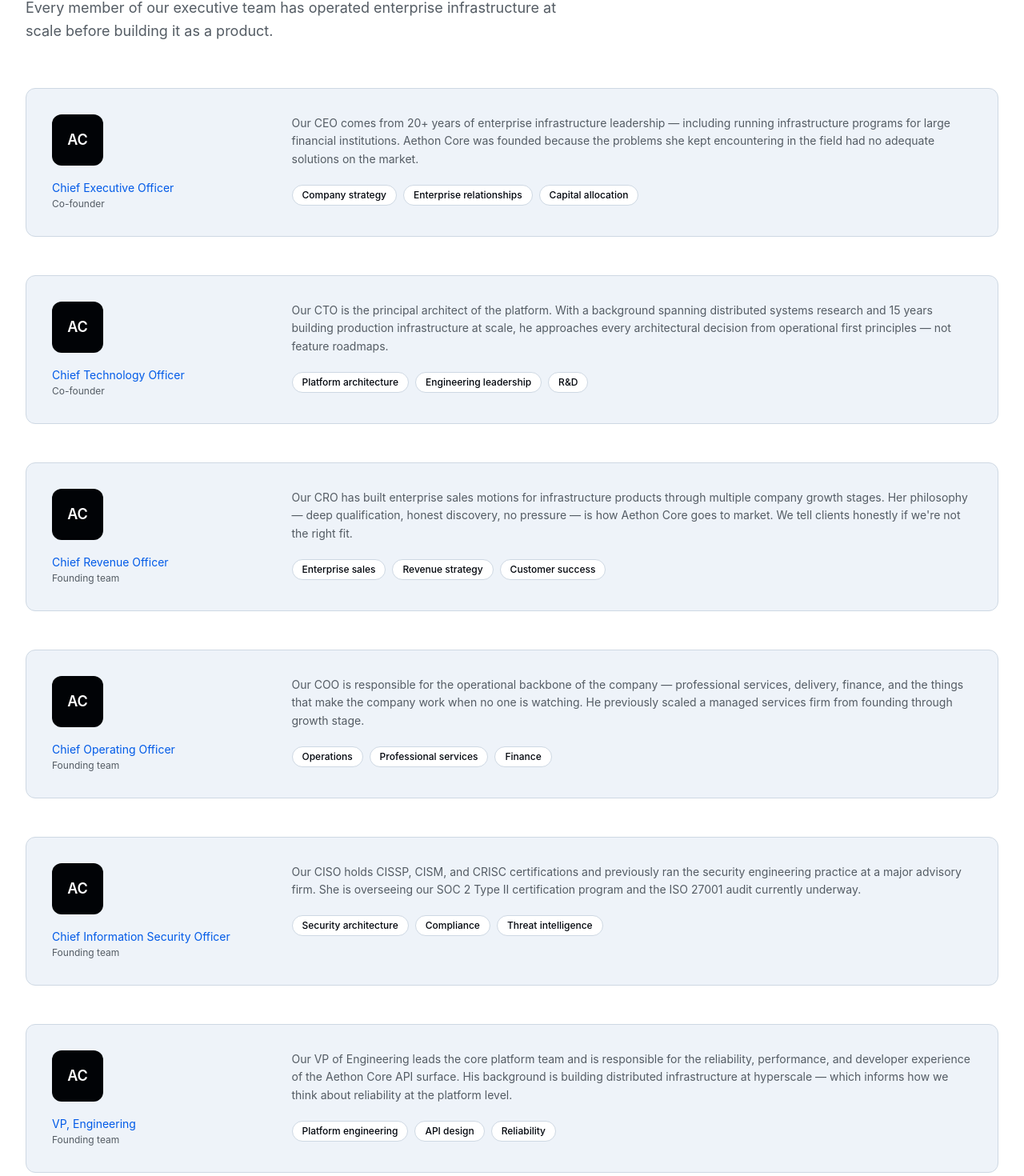
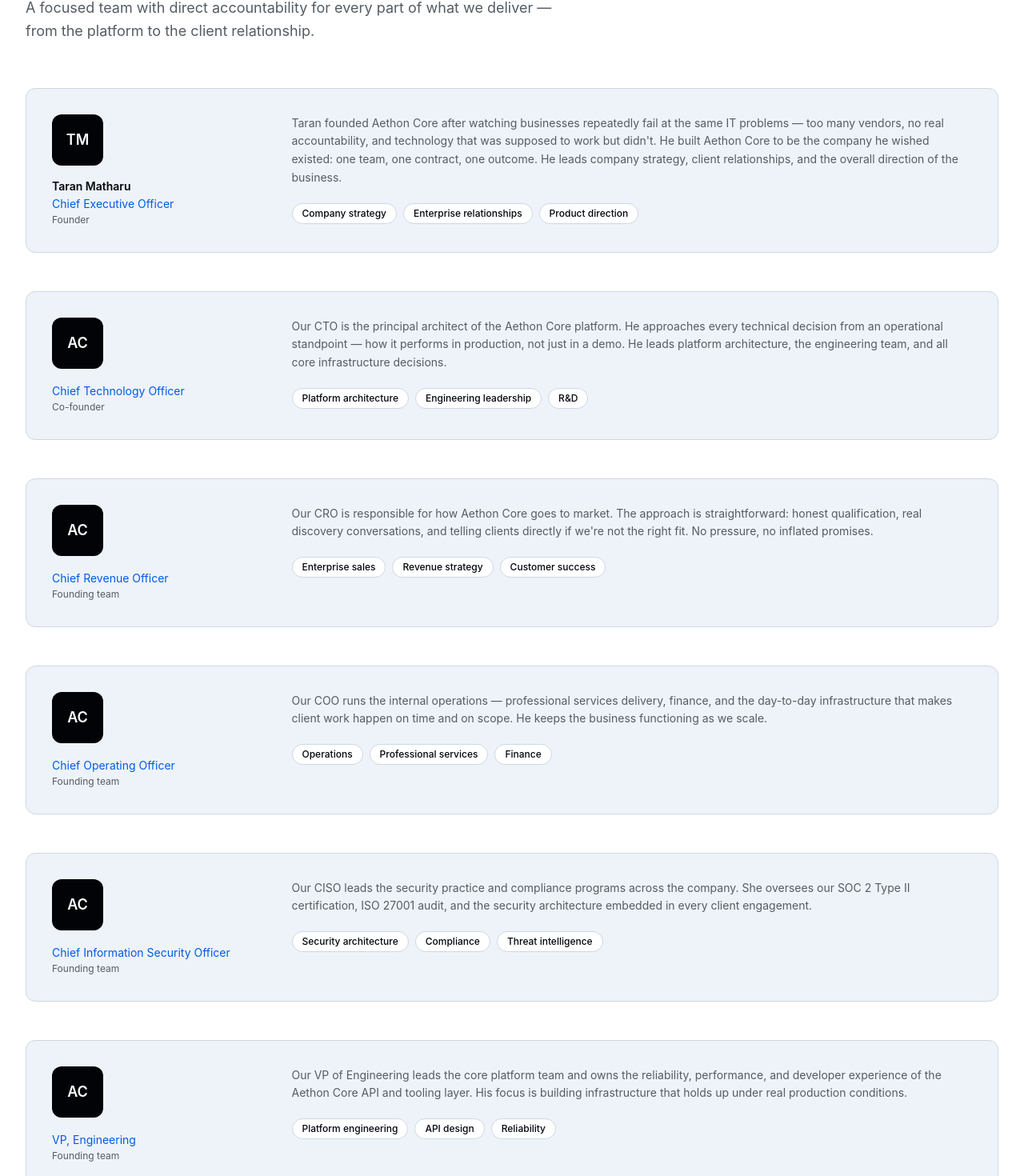
Before and after one commit to ProudStone-576/AC, a Next.js app: page /about/leadership in a window 1280 px wide. Shown: the part 730-2200 px from the top of the page at 80% size. Built offline with nearby package versions, Linux system fonts and the light colour scheme.

Commit message:
Your message here

```diff
--- a/app/(public)/about/leadership/page.tsx
+++ b/app/(public)/about/leadership/page.tsx
@@ -9,44 +9,56 @@
 export const metadata: Metadata = {
   title: "Leadership",
   description:
-    "Meet the founding team and executive leadership of Aethon Core Inc. — experienced operators and technologists building the infrastructure platform for enterprises that cannot afford failure.",
+    "Meet the founding team and leadership of Aethon Core Inc. — operators and technologists building a managed IT platform for businesses that cannot afford to have their technology fail.",
 }
 
 const executives = [
   {
+    name: "Taran Matharu",
+    initials: "TM",
     role: "Chief Executive Officer",
-    tenure: "Co-founder",
-    bio: "Our CEO comes from 20+ years of enterprise infrastructure leadership — including running infrastructure programs for large financial institutions. Aethon Core was founded because the problems she kept encountering in the field had no adequate solutions on the market.",
-    focus: ["Company strategy", "Enterprise relationships", "Capital allocation"],
+    tenure: "Founder",
+    bio: "Taran founded Aethon Core after watching businesses repeatedly fail at the same IT problems — too many vendors, no real accountability, and technology that was supposed to work but didn't. He built Aethon Core to be the company he wished existed: one team, one contract, one outcome. He leads company strategy, client relationships, and the overall direction of the business.",
+    focus: ["Company strategy", "Enterprise relationships", "Product direction"],
   },
   {
+    name: null,
+    initials: "AC",
     role: "Chief Technology Officer",
     tenure: "Co-founder",
-    bio: "Our CTO is the principal architect of the platform. With a background spanning distributed systems research and 15 years building production infrastructure at scale, he approaches every architectural decision from operational first principles — not feature roadmaps.",
+    bio: "Our CTO is the principal architect of the Aethon Core platform. He approaches every technical decision from an operational standpoint — how it performs in production, not just in a demo. He leads platform architecture, the engineering team, and all core infrastructure decisions.",
     focus: ["Platform architecture", "Engineering leadership", "R&D"],
   },
   {
+    name: null,
+    initials: "AC",
     role: "Chief Revenue Officer",
     tenure: "Founding team",
-    bio: "Our CRO has built enterprise sales motions for infrastructure products through multiple company growth stages. Her philosophy — deep qualification, honest discovery, no pressure — is how Aethon Core goes to market. We tell clients honestly if we're not the right fit.",
+    bio: "Our CRO is responsible for how Aethon Core goes to market. The approach is straightforward: honest qualification, real discovery conversations, and telling clients directly if we're not the right fit. No pressure, no inflated promises.",
     focus: ["Enterprise sales", "Revenue strategy", "Customer success"],
   },
   {
+    name: null,
+    initials: "AC",
     role: "Chief Operating Officer",
     tenure: "Founding team",
-    bio: "Our COO is responsible for the operational backbone of the company — professional services, delivery, finance, and the things that make the company work when no one is watching. He previously scaled a managed services firm from founding through growth stage.",
+    bio: "Our COO runs the internal operations — professional services delivery, finance, and the day-to-day infrastructure that makes client work happen on time and on scope. He keeps the business functioning as we scale.",
     focus: ["Operations", "Professional services", "Finance"],
   },
   {
+    name: null,
+    initials: "AC",
     role: "Chief Information Security Officer",
     tenure: "Founding team",
-    bio: "Our CISO holds CISSP, CISM, and CRISC certifications and previously ran the security engineering practice at a major advisory firm. She is overseeing our SOC 2 Type II certification program and the ISO 27001 audit currently underway.",
+    bio: "Our CISO leads the security practice and compliance programs across the company. She oversees our SOC 2 Type II certification, ISO 27001 audit, and the security architecture embedded in every client engagement.",
     focus: ["Security architecture", "Compliance", "Threat intelligence"],
   },
   {
+    name: null,
+    initials: "AC",
     role: "VP, Engineering",
     tenure: "Founding team",
-    bio: "Our VP of Engineering leads the core platform team and is responsible for the reliability, performance, and developer experience of the Aethon Core API surface. His background is building distributed infrastructure at hyperscale — which informs how we think about reliability at the platform level.",
+    bio: "Our VP of Engineering leads the core platform team and owns the reliability, performance, and developer experience of the Aethon Core API and tooling layer. His focus is building infrastructure that holds up under real production conditions.",
     focus: ["Platform engineering", "API design", "Reliability"],
   },
 ]
@@ -76,8 +88,8 @@
       <PageHero
         breadcrumbs={[{ label: "About", href: "/about" }, { label: "Leadership" }]}
         eyebrow="Leadership"
-        title="The team that runs Aethon Core"
-        subtitle="Founders and operators with deep enterprise backgrounds — people who have lived the problem they're solving."
+        title="The team behind Aethon Core"
+        subtitle="Founded by people who saw the same IT problems repeat themselves across organizations — and decided to build the solution rather than wait for someone else to."
         variant="tinted"
         backgroundImageSrc="https://images.unsplash.com/photo-1486325212027-8081e485255e?w=3840&q=100"
       />
@@ -89,8 +101,8 @@
             <div className="mb-14">
               <SectionHeader
                 eyebrow="Executive team"
-                title="Leadership with operational depth"
-                subtitle="Every member of our executive team has operated enterprise infrastructure at scale before building it as a product."
+                title="People who run the business"
+                subtitle="A focused team with direct accountability for every part of what we deliver — from the platform to the client relationship."
               />
             </div>
           </FadeIn>
@@ -102,9 +114,12 @@
                   {/* Avatar + identity */}
                   <div className="flex flex-row items-start gap-5 lg:flex-col lg:gap-4">
                     <div className="flex h-16 w-16 shrink-0 items-center justify-center rounded-xl bg-canvas text-lg font-semibold text-white">
-                      AC
+                      {person.initials}
                     </div>
                     <div>
+                      {person.name && (
+                        <p className="text-sm font-semibold text-foreground">{person.name}</p>
+                      )}
                       <p className="mt-0.5 text-sm text-blue">{person.role}</p>
                       <p className="mt-0.5 text-xs text-muted-foreground">{person.tenure}</p>
                     </div>
@@ -132,7 +147,7 @@
       </section>
 
       {/* Advisors */}
-      <section className="bg-surface py-20 dark:bg-card lg:py-24">
+      <section className="hidden bg-surface py-20 dark:bg-card md:block lg:py-24">
         <div className="container-enterprise">
           <FadeIn>
             <div className="mb-12">
--- a/app/(public)/industries/page.tsx
+++ b/app/(public)/industries/page.tsx
@@ -118,7 +118,7 @@
       </section>
 
       {/* Full-width photo break */}
-      <div className="relative h-72 overflow-hidden lg:h-96">
+      <div className="relative hidden h-72 overflow-hidden md:block lg:h-96">
         <Image
           src="https://images.unsplash.com/photo-1477959858617-67f85cf4f1df?w=3840&q=100"
           alt="Global cities and industries served by Aethon Core"
--- a/app/(public)/products/page.tsx
+++ b/app/(public)/products/page.tsx
@@ -174,7 +174,7 @@
               </div>
 
               {/* Stats */}
-              <div className={`flex flex-col justify-center ${index % 2 === 1 ? "lg:order-1" : ""}`}>
+              <div className={`hidden md:flex flex-col justify-center ${index % 2 === 1 ? "lg:order-1" : ""}`}>
                 <p className="mb-6 text-xs font-semibold uppercase tracking-widest text-muted-foreground">
                   By the numbers
                 </p>
@@ -207,7 +207,7 @@
       </section>
 
       {/* Full-width photo break */}
-      <div className="relative h-72 overflow-hidden lg:h-96">
+      <div className="relative hidden h-72 overflow-hidden md:block lg:h-96">
         <Image
           src="https://images.unsplash.com/photo-1504384308090-c894fdcc538d?w=3840&q=100"
           alt="Enterprise technology platform infrastructure"
@@ -255,7 +255,7 @@
       </section>
 
       {/* Comparison strip */}
-      <section className="bg-canvas py-16 lg:py-20">
+      <section className="hidden bg-canvas py-16 lg:block lg:py-20">
         <div className="container-enterprise">
           <div className="mb-10 max-w-2xl">
             <p className="mb-3 text-xs font-semibold uppercase tracking-widest text-blue">
--- a/app/(public)/services/page.tsx
+++ b/app/(public)/services/page.tsx
@@ -218,7 +218,7 @@
           </section>
 
           {catIndex === 0 && (
-            <div className="relative h-72 overflow-hidden lg:h-96">
+            <div className="relative hidden h-72 overflow-hidden md:block lg:h-96">
               <Image
                 src="https://images.unsplash.com/photo-1558494949-ef010cbdcc31?w=3840&q=100"
                 alt="Enterprise data center operations"
@@ -236,7 +236,7 @@
           )}
 
           {catIndex === 1 && (
-            <div className="relative h-72 overflow-hidden lg:h-96">
+            <div className="relative hidden h-72 overflow-hidden md:block lg:h-96">
               <Image
                 src="https://images.unsplash.com/photo-1550751827-4bd374c3f58b?w=3840&q=100"
                 alt="Cybersecurity and specialized technology services"
@@ -300,7 +300,7 @@
       {/* Description */}
       <div className="lg:col-span-2">
         <p className="mb-6 text-sm leading-relaxed text-muted-foreground">{service.description}</p>
-        <ul className="grid grid-cols-1 gap-2 sm:grid-cols-2">
+        <ul className="hidden grid-cols-1 gap-2 sm:grid sm:grid-cols-2">
           {service.highlights.map((h) => (
             <li key={h} className="flex items-center gap-2 text-sm text-foreground/80">
               <div className="h-1 w-1 rounded-full bg-blue" />
```
Also changed, not shown: app/(public)/page.tsx (+9 -5 lines), aethoncore.png.
